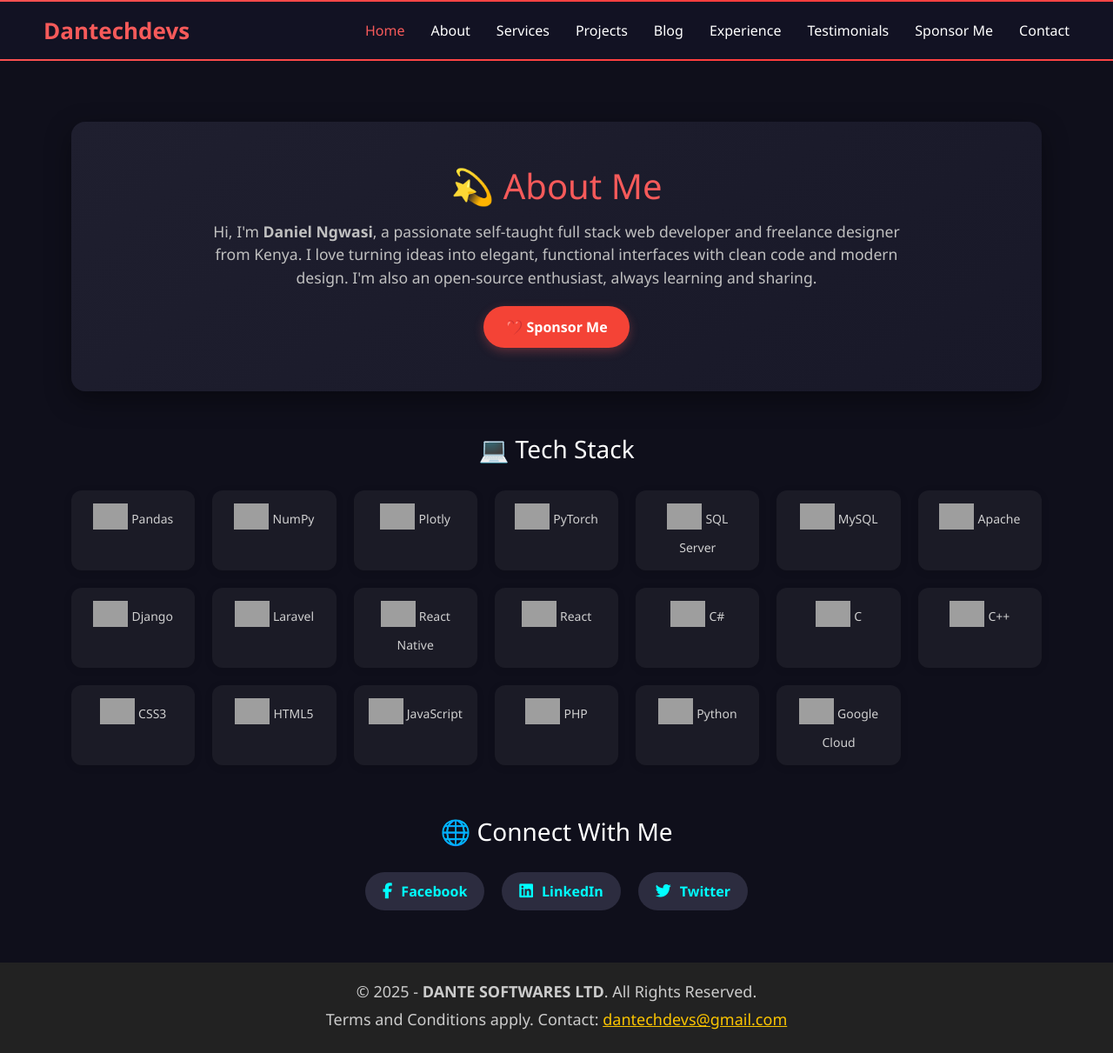
After one commit to Dantechdevs/Daniel_portfolio, a PHP site: page /about.php in a window 1280 px wide. The commit adds this page. Shown: the whole page at 87% size. Run offline with PHP 8.4, Linux system fonts and the light colour scheme; some libraries are stand-ins or nearby versions; grey boxes are pictures that could not be loaded.

Commit message:
updated about page

```diff
--- /dev/null
+++ b/about.php
@@ -0,0 +1,229 @@
+<?php include('includes/header.php'); ?>
+<!DOCTYPE html>
+<html lang="en">
+
+<head>
+    <meta charset="UTF-8">
+    <title>About - Daniel Ngwasi</title>
+    <meta name="viewport" content="width=device-width, initial-scale=1.0">
+
+    <!-- Bootstrap and Font Awesome -->
+    <link rel="stylesheet" href="assets/css/bootstrap.min.css">
+    <link rel="stylesheet" href="assets/css/fontawesome.min.css">
+    <link rel="stylesheet" href="assets/css/all.min.css">
+
+    <!-- AOS -->
+    <link href="https://unpkg.com/aos@2.3.1/dist/aos.css" rel="stylesheet">
+
+    <!-- Google Fonts -->
+    <link href="https://fonts.googleapis.com/css2?family=Inter:wght@400;600;700&display=swap" rel="stylesheet">
+
+    <style>
+    body {
+        background: #0f0f1b;
+        color: #eaeaea;
+        font-family: 'Inter', sans-serif;
+    }
+
+    .about-section {
+        padding: 60px 20px;
+    }
+
+    .hero {
+        background: linear-gradient(145deg, #1f1f2f, #181828);
+        border-radius: 16px;
+        padding: 50px 30px;
+        margin-bottom: 50px;
+        box-shadow: 0 10px 30px rgba(0, 0, 0, 0.4);
+        text-align: center;
+    }
+
+    .hero h1 {
+        font-size: 2.5rem;
+        color: #f65a5a;
+        margin-bottom: 15px;
+    }
+
+    .hero p {
+        font-size: 1.1rem;
+        max-width: 800px;
+        margin: 0 auto;
+        color: #c0c0c0;
+    }
+
+    .btn-sponsor {
+        display: inline-block;
+        background-color: #f44336;
+        color: white;
+        padding: 12px 25px;
+        border-radius: 30px;
+        text-decoration: none;
+        font-weight: bold;
+        font-size: 16px;
+        box-shadow: 0 4px 12px rgba(246, 90, 90, 0.3);
+        transition: all 0.3s ease;
+        margin-top: 20px;
+    }
+
+    .btn-sponsor:hover {
+        background-color: #e53935;
+        box-shadow: 0 6px 20px rgba(246, 90, 90, 0.5);
+    }
+
+    .section-header {
+        font-size: 1.75rem;
+        text-align: center;
+        margin-bottom: 30px;
+        color: #ffffff;
+    }
+
+    .tech-grid {
+        display: grid;
+        grid-template-columns: repeat(auto-fit, minmax(140px, 1fr));
+        gap: 20px;
+        margin-bottom: 60px;
+    }
+
+    .tech-item {
+        background: rgba(255, 255, 255, 0.05);
+        padding: 15px;
+        border-radius: 12px;
+        text-align: center;
+        transition: transform 0.2s ease;
+        box-shadow: 0 2px 10px rgba(0, 0, 0, 0.1);
+    }
+
+    .tech-item:hover {
+        transform: scale(1.05);
+        background: rgba(255, 255, 255, 0.08);
+    }
+
+    .tech-item img {
+        height: 30px;
+        margin-bottom: 8px;
+    }
+
+    .tech-item span {
+        font-size: 14px;
+        color: #d0d0d0;
+    }
+
+    .social-buttons {
+        display: flex;
+        justify-content: center;
+        flex-wrap: wrap;
+        gap: 20px;
+    }
+
+    .social-buttons a {
+        display: inline-flex;
+        align-items: center;
+        gap: 10px;
+        padding: 10px 20px;
+        background-color: #2c2c3f;
+        color: #00ffff;
+        border-radius: 30px;
+        font-weight: 600;
+        text-decoration: none;
+        transition: background 0.3s ease;
+    }
+
+    .social-buttons a:hover {
+        background-color: #f65a5a;
+        color: #fff;
+    }
+
+    .social-buttons i {
+        font-size: 18px;
+    }
+    </style>
+</head>
+
+<body>
+
+    <section class="about-section">
+        <div class="container">
+
+            <!-- About Me Hero -->
+            <div class="hero" data-aos="fade-up">
+                <h1>💫 About Me</h1>
+                <p>
+                    Hi, I'm <strong>Daniel Ngwasi</strong>, a passionate self-taught full stack web developer and
+                    freelance designer from Kenya.
+                    I love turning ideas into elegant, functional interfaces with clean code and modern design.
+                    I'm also an open-source enthusiast, always learning and sharing.
+                </p>
+                <a href="https://github.com/sponsors/laike9m" class="btn-sponsor" target="_blank">❤️ Sponsor Me</a>
+            </div>
+
+            <!-- Tech Stack -->
+            <div data-aos="fade-up">
+                <h2 class="section-header">💻 Tech Stack</h2>
+                <div class="tech-grid">
+                    <?php
+                    $techs = [
+                        ["pandas", "pandas-%23150458", "Pandas"],
+                        ["numpy", "numpy-%23013243", "NumPy"],
+                        ["plotly", "Plotly-%233F4F75", "Plotly"],
+                        ["pytorch", "PyTorch-%23EE4C2C", "PyTorch"],
+                        ["microsoft sql server", "Microsoft%20SQL%20Sever-CC2927", "SQL Server"],
+                        ["mysql", "mysql-%2300f", "MySQL"],
+                        ["apache", "apache-%23D42029", "Apache"],
+                        ["django", "django-%23092E20", "Django"],
+                        ["laravel", "laravel-%23FF2D20", "Laravel"],
+                        ["react native", "react_native-%2320232a", "React Native"],
+                        ["react", "react-%2320232a", "React"],
+                        ["c#", "c%23-%23239120", "C#"],
+                        ["c", "c-%2300599C", "C"],
+                        ["c++", "c++-%2300599C", "C++"],
+                        ["css3", "css3-%231572B6", "CSS3"],
+                        ["html5", "html5-%23E34F26", "HTML5"],
+                        ["javascript", "javascript-%23323330", "JavaScript"],
+                        ["php", "php-%23777BB4", "PHP"],
+                        ["python", "python-3670A0", "Python"],
+                        ["google cloud", "Google%20Cloud-%234285F4", "Google Cloud"],
+                    ];
+
+                    foreach ($techs as $tech) {
+                        $logo = strtolower($tech[0]);
+                        $badge = $tech[1];
+                        $label = $tech[2];
+                        echo "
+            <div class='tech-item'>
+              <img src='https://img.shields.io/badge/{$badge}.svg?style=for-the-badge&logo={$logo}&logoColor=white' alt='{$label}' />
+              <span>{$label}</span>
+            </div>
+          ";
+                    }
+                    ?>
+                </div>
+            </div>
+
+            <!-- Social Links -->
+            <div data-aos="fade-up">
+                <h2 class="section-header">🌐 Connect With Me</h2>
+                <div class="social-buttons">
+                    <a href="https://web.facebook.com/daniel.ngwasi.9/" target="_blank"><i
+                            class="fab fa-facebook-f"></i> Facebook</a>
+                    <a href="https://www.linkedin.com/in/daniel-n-29924a69/" target="_blank"><i
+                            class="fab fa-linkedin"></i> LinkedIn</a>
+                    <a href="https://twitter.com/Ngwasidaniel" target="_blank"><i class="fab fa-twitter"></i>
+                        Twitter</a>
+                </div>
+            </div>
+
+        </div>
+    </section>
+
+    <?php include('includes/footer.php'); ?>
+
+    <!-- JS -->
+    <script src="assets/js/bootstrap.bundle.min.js"></script>
+    <script src="https://unpkg.com/aos@2.3.1/dist/aos.js"></script>
+    <script>
+    AOS.init();
+    </script>
+
+</body>
+
+</html>
--- a/contact.php
+++ b/contact.php
@@ -1,3 +1,5 @@
+<?php include('includes/header.php'); ?>
+
 <!DOCTYPE html>
 <html lang="en">
 
--- a/includes/header.php
+++ b/includes/header.php
@@ -20,7 +20,7 @@
         <a href="#" class="logo">Dantechdevs</a>
         <nav class="navbar">
             <a href="#" class="active">Home</a>
-            <a href="#">About</a>
+            <a href="about.php">About</a>
             <a href="services.php">Services</a>
             <a href="#">Projects</a>
             <a href="#">Blog</a>
--- a/style.css
+++ b/style.css
@@ -274,34 +274,3 @@ section.home {
 #contact textarea {
     resize: vertical;
 }
-
-@media (max-width: 768px) {
-    header {
-        flex-direction: column;
-        align-items: flex-start;
-        padding: 15px 20px;
-    }
-
-    .navbar {
-        justify-content: flex-start;
-        flex-wrap: wrap;
-        gap: 15px;
-    }
-
-    section.home {
-        flex-direction: column;
-        padding-top: 100px;
-    }
-
-    .home-content h1 {
-        font-size: 36px;
-    }
-
-    .home-content h3 {
-        font-size: 24px;
-    }
-
-    .home-content p {
-        font-size: 16px;
-    }
-}
```
